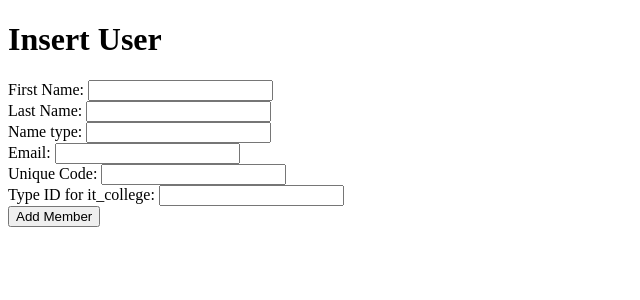
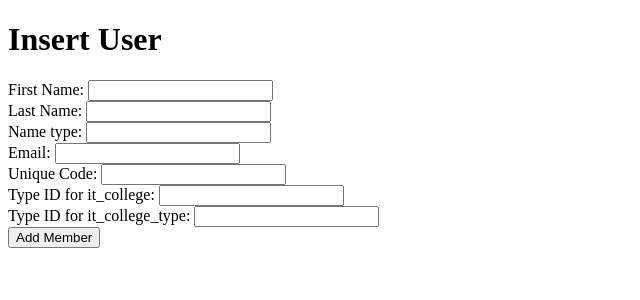
Before and after one commit to Fedorenkow/my_pass, a Flask app: page /add in a window 1280 px wide. Shown: the top 300 px of the page, without its empty margins (0-640 px from the left). Run offline with Flask 3, Linux system fonts and the light colour scheme.

Commit message:
Update insert_user.html

```diff
--- a/api/templates/insert_user.html
+++ b/api/templates/insert_user.html
@@ -31,9 +31,9 @@
 		<input type="number" id="type_id" name="type_id" required>
 		<br>
 
-<!--		<label for="id">Type ID for it_college_type:</label>-->
-<!--		<input type="number" id="id" name="id" required>-->
-<!--		<br>-->
+		<label for="id">Type ID for it_college_type:</label>
+		<input type="number" id="id" name="id" required>
+		<br>
 
 		<button type="submit">Add Member</button>
 	</form>
```
